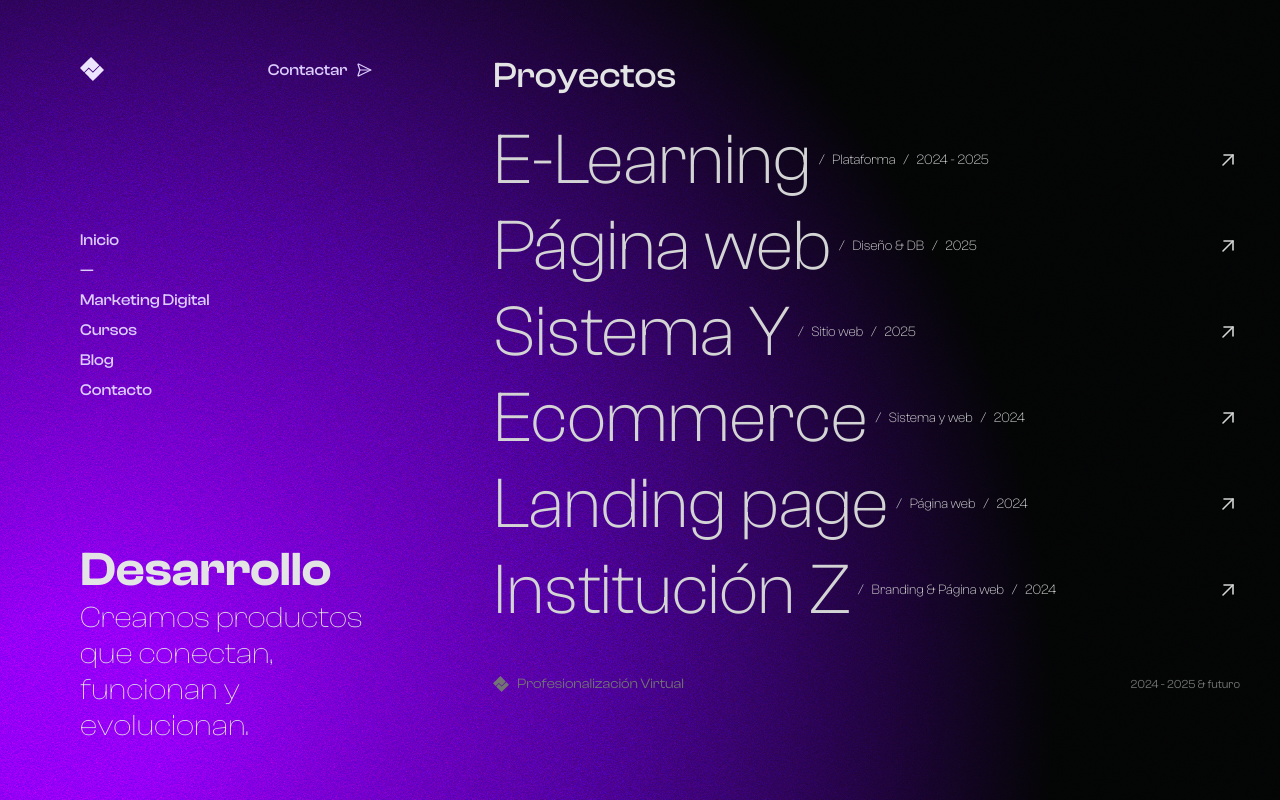
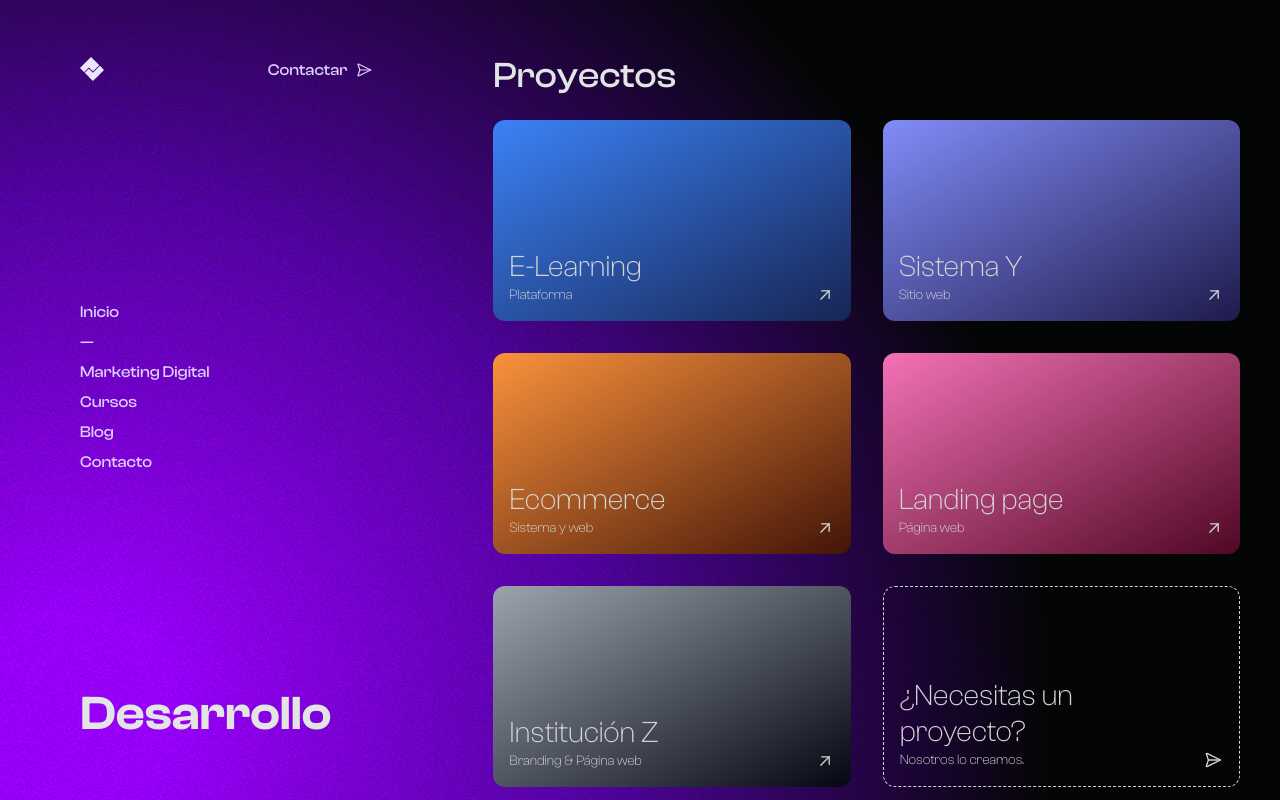
Before and after one commit to esflowers/the-company, a Next.js app: page /development in a window 1280 px wide. Built offline with nearby package versions, Linux system fonts and the light colour scheme; a web font is replaced by a local one.

Commit message:
add basic content to development page

```diff
--- a/src/app/development/page.tsx
+++ b/src/app/development/page.tsx
@@ -1,38 +1,76 @@
 import Link from "next/link"
 import Department from "../components/layouts/Department"
-import { IconArrowLink } from "../components/icons"
+import { IconArrowLink, IconSend } from "../components/icons"
+import Button from "../components/ui/Button"
+import { linkContact, linkMail, textDevelopment } from "../ui/consts"
+import ItemList from "../components/ui/ItemList"
+import SectionContact from "../components/ui/SectionContact"
+
+const projects = [
+  { id: 0, project: 'E-Learning', link: '#', page: '#', date: '2024 - 2025', work: 'Plataforma', bg: 'from-blue-500 to-blue-950' },
+  { id: 2, project: 'Sistema Y', link: '#', page: '#', date: '2025', work: 'Sitio web', bg: 'from-indigo-400 to-indigo-950' },
+  { id: 3, project: 'Ecommerce', link: '#', page: '#', date: '2024', work: 'Sistema y web', bg: 'from-orange-400 to-orange-950' },
+  { id: 4, project: 'Landing page', link: '#', page: '#', date: '2024', work: 'Página web', bg: 'from-pink-400 to-pink-950' },
+  { id: 5, project: 'Institución Z', link: '#', page: '#', date: '2024', work: 'Branding & Página web', bg: 'from-gray-400 to-gray-950' },
+]
 
 export default function Development() {
-  const projects = [
-    { id: 0, project: 'E-Learning', link: '#', page: '#', date: '2024 - 2025', work: 'Plataforma' },
-    { id: 1, project: 'Página web', link: '#', page: '#', date: '2025', work: 'Diseño & DB' },
-    { id: 2, project: 'Sistema Y', link: '#', page: '#', date: '2025', work: 'Sitio web' },
-    { id: 3, project: 'Ecommerce', link: '#', page: '#', date: '2024', work: 'Sistema y web' },
-    { id: 4, project: 'Landing page', link: '#', page: '#', date: '2024', work: 'Página web' },
-    { id: 5, project: 'Institución Z', link: '#', page: '#', date: '2024', work: 'Branding & Página web' },
-  ]
+  return (
+    <Department mode="dev" title="Desarrollo" description={textDevelopment}>
+      <main className="mt-6 md:mt-0 space-y-12 xl:space-y-14">
+        <div className="space-y-4 lg:space-y-6">
+          <h2 className="h2">Proyectos</h2>
+          <div className="grid grid-cols-1 sm:grid-cols-2 gap-6 xl:gap-8">
+            {projects.map((item) => (
+              <div key={item.id} className={`w-full aspect-video p-4 bg-gradient-to-br ${item.bg} rounded-xl text-pretty text-primary-300 flex items-end justify-between gap-3`}>
+                <Link href={item.page} className="font-light text-2xl lg:text-3xl space-y-1 transition duration-150 hover:text-white">
+                  {item.project}
+                  <p className="text-sm">{item.work}</p>
+                </Link>
+                <Button isLink={true} isIcon={true} href={item.link} variant="text" size="lg">
+                  <IconArrowLink size="20" className="transition duration-150 group-hover:text-white group-hover:translate-x-0.5 group-hover:-translate-y-0.5" />
+                </Button>
+              </div>
+            ))}
+            <div className="w-full aspect-video p-4 rounded-xl text-pretty text-primary-300 bg-transparent border border-dashed border-primary-300 flex items-end justify-between gap-3">
+              <Link href={linkContact} className="font-light text-2xl lg:text-3xl space-y-1 transition duration-150 hover:text-white">
+                ¿Necesitas un proyecto?
+                <p className="text-sm">Nosotros lo creamos.</p>
+              </Link>
+              <Button isLink={true} isIcon={true} href={linkMail} variant="text" size="lg">
+                <IconSend size="20" className="transition duration-150 group-hover:text-white group-hover:translate-x-0.5" />
+              </Button>
+            </div>
+          </div>
+        </div>
 
-  return (
-    <Department mode="dev" title="Desarrollo" description="Creamos productos que conectan, funcionan y evolucionan.">
-      <main className="flex flex-col gap-5">
-        <h2 className="font-brand text-2xl md:text-4xl font-medium mb-2">Proyectos</h2>
+        <div className="grid grid-cols-1 sm:grid-cols-2 gap-6 lg:gap-8 xl:gap-9">
+          <div className="space-y-3">
+            <h3 className="font-medium text-xl">Trabajamos con</h3>
+            <ul className="text-primary-300">
+              <ItemList isFirst={true} className="leading-tight" theme="light">
+                React, Angular, Vue, Svelte, Laravel, Next.js, Astro
+              </ItemList>
+              <ItemList className="leading-tight" theme="light">
+                TypeScript, JavaScript, Java, PHP, Python
+              </ItemList>
+              <ItemList className="leading-tight" theme="light">
+                SQL, MySQL, SQLite, Firebase
+              </ItemList>
+              <ItemList className="leading-tight" theme="light">
+                CSS, HTML, Tailwind CSS, Bootstrap
+              </ItemList>
+              <ItemList className="leading-tight" theme="light">
+                Rendimiento, SEO, accesibilidad, buenas prácticas
+              </ItemList>
+            </ul>
+          </div>
+          <div className="h-full flex items-center sm:items-end">
+            <p className="text-sm md:text-base text-pretty text-primary-300">Tecnologías modernas y herramientas eficientes para desarrollar soluciones sólidas y escalables. Si no ves aquí la tecnología que necesitas, no dudes en preguntarnos, nos adaptamos a los requerimientos de cada proyecto.</p>
+          </div>
+        </div>
 
-        <ul className="space-y-2.5 md:space-y-3 xl:space-y-3.5">
-          {projects.map((item) => (
-            <li key={item.id} className="flex flex-nowrap items-center justify-between gap-3 text-primary-300">
-              <Link href={item.page} className="font-light text-3xl md:text-5xl xl:text-7xl flex flex-wrap items-center justify-start gap-2 transition duration-150 hover:text-white cursor-nwse-resize">
-                {item.project}
-                <small className="text-sm">/</small>
-                <p className="text-sm">{item.work}</p>
-                <small className="text-sm">/</small>
-                <time dateTime={item.date} className="text-sm">{item.date}</time>
-              </Link>
-              <Link href={item.link} className="group">
-                <IconArrowLink size="24" className="transition duration-150 group-hover:text-white group-hover:translate-x-1 group-hover:-translate-y-1" />
-              </Link>
-            </li>
-          ))}
-        </ul>
+        <SectionContact />
       </main>
     </Department>
   )
```
